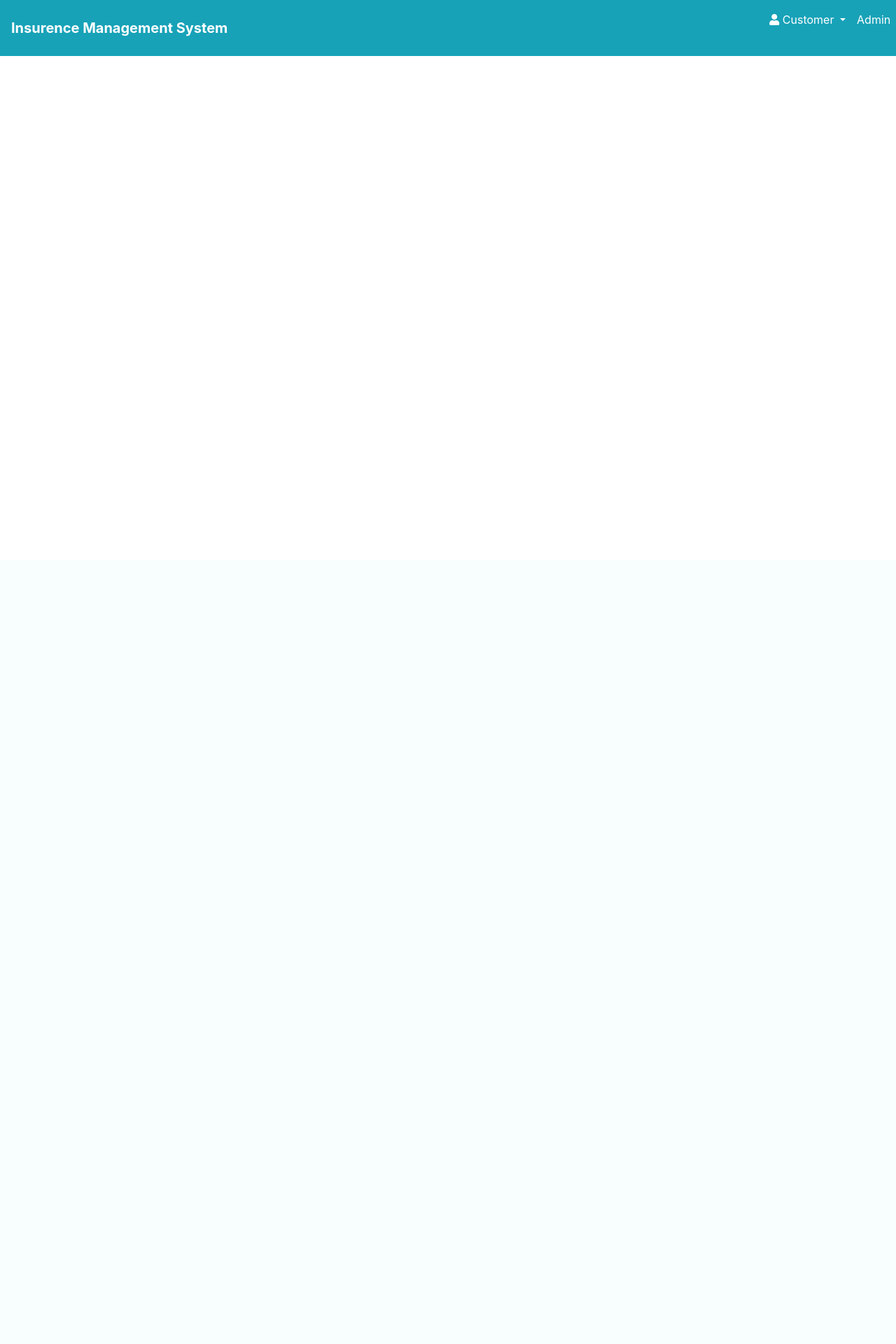
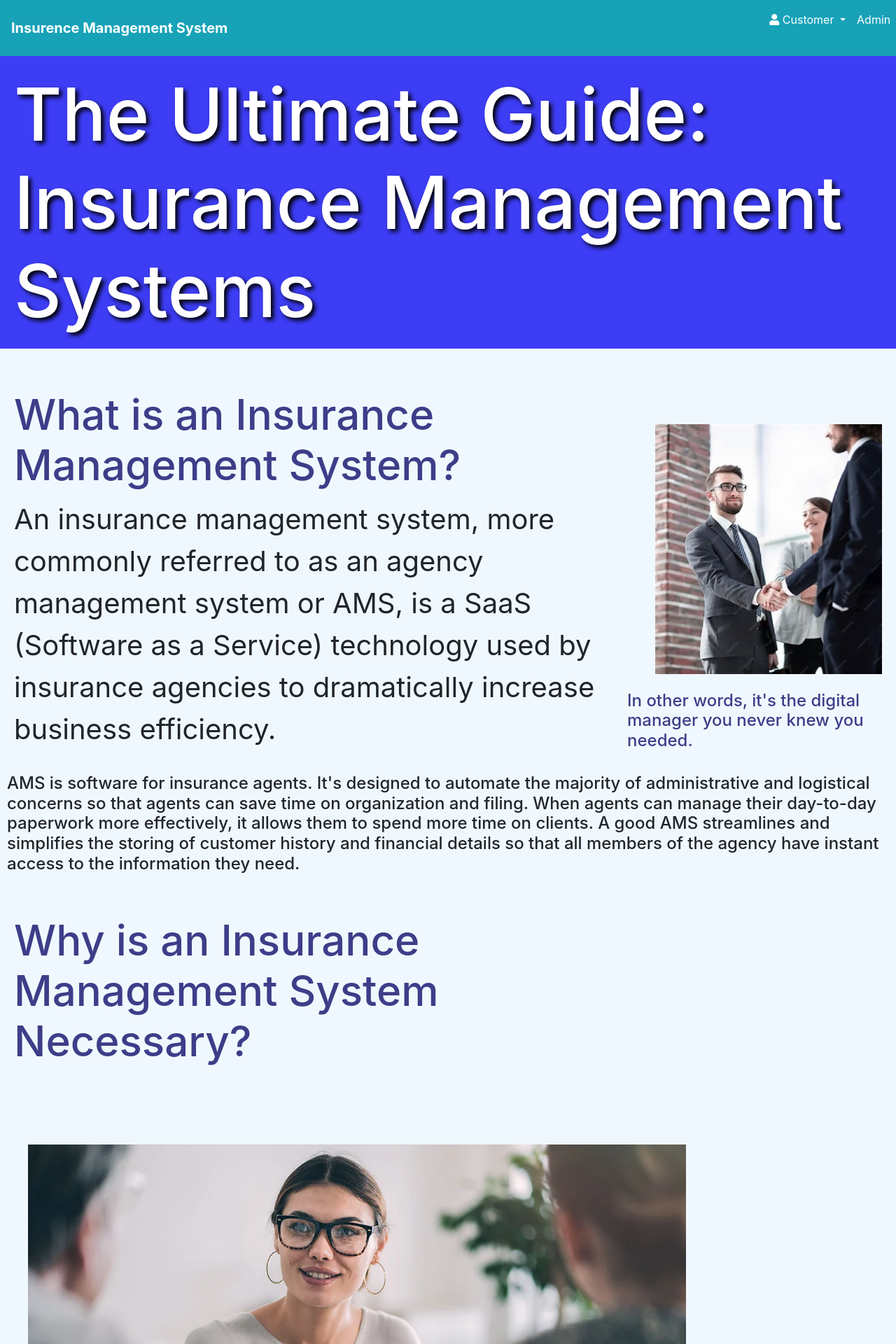
Before and after one commit to Shivang309/Insurance_Management_System, a Django app: page / in a window 1280 px wide; the page is wider, and only the part inside the window is pictured. Shown: the top 1920 px of that part at 70% size. Before the commit the page ends 80 px from the top of that part, so only its background shows below. Run offline with Django 5.2, Linux system fonts and the light colour scheme.

Commit message:
second commit

```diff
--- /dev/null
+++ b/Insurance_Management/Insurance/static/CSS/LockPage.css
@@ -0,0 +1,28 @@
+#head h1{
+    font-size: 105px;
+    background-color: rgb(61, 61, 246);
+    color: rgb(255, 255, 255);
+    padding: 20px;
+    color: white;
+    text-shadow: 4px 4px 6px #000000;
+}
+.LockPage h2{
+    padding: 4px;
+    color: rgb(61, 61, 137);
+    font-size: 60px;
+    padding-top: 50px;
+    width: 70%;
+    float: left;
+    padding-left: 20px;
+}
+.LockPage p{
+    width: 70%;
+    float: left;
+    padding-left: 20px;
+}
+.LockPage img{
+    padding-left: 40px;
+    width: 30%;
+    padding-top: 100px;
+    padding-right: 20px;
+}
--- a/Insurance_Management/Insurance/templates/home_page.html
+++ b/Insurance_Management/Insurance/templates/home_page.html
@@ -1 +1,29 @@
 {% include 'header.html' %}
+<!DOCTYPE html>
+<html lang="en">
+<head>
+    <meta charset="UTF-8">
+    <meta name="viewport" content="width=device-width, initial-scale=1.0">
+    <title>Insurance Management</title>
+    <link rel="stylesheet" href="./static/CSS/LockPage.css">
+</head>
+<body style="background-color: aliceblue;">
+    <div class="LockPage" id="head">
+        <h1>The Ultimate Guide: Insurance Management Systems</h1>
+
+        <h2>What is an Insurance Management System?</h2>
+        <p style="font-size: 40px;">An insurance management system, more commonly referred to as an agency management system or AMS,  is a SaaS (Software as a Service) technology used by insurance agencies to dramatically increase business efficiency. </p>
+        <img src="static/Images/hand_shaking.jpg" alt="">
+        <h4 class="p-4" style="color: rgb(61, 61, 137);;">In other words, it's the digital manager you never knew you needed.</h4>
+        <h4 style="padding-left: 10px;">AMS is software for insurance agents. It's designed to automate the majority of administrative and logistical concerns so that agents can save time on organization and filing. When agents can manage their day-to-day paperwork more effectively, it allows them to spend more time on clients. A good AMS streamlines and simplifies the storing of customer history and financial details so that all members of the agency have instant access to the information they need. </h4>
+        <h2>Why is an Insurance Management System Necessary?</h2>
+        <img style="width: 1000px; padding-top: -10px;" src="static/Images/discussing.jpg" alt="">
+        <h4 style="padding: 50px 50px 20px;">It’s impossible to know if you’re following crucial policies when your information isn’t organized, and the consequences can be costly. Insurance management systems are vital to <strong style="color: rgb(236, 236, 116);">maintaining insurance agency compliance</strong> in agencies of all sizes. Meticulous record-keeping and automated alerts ensure you are aligned with local and federal regulations.</h4>
+        <h4 style="padding:50px 50px ;"><strong style="color: rgb(236, 236, 116);">Insurance industry regulations </strong>are dictated state-by-state through individual state insurance departments which classify insurance regulation as a public interest activity. These state regulations allow insurance providers to make more specialized decisions on behalf of local clients but can cause problems when agencies expand to multiple states. Using an AMS allows you to classify clients by location and ensures your agency is following appropriate protocols.</h4>
+    </div>
+    <p style="padding-left: 400px;"><strong>{Taking Reference from nasasoft.com}</strong></p>
+
+
+
+</body>
+</html>
```
Also changed, not shown: Insurance_Management/Insurance/templates/Customer_login.html (+6 -6 lines), Insurance_Management/Insurance/static/Images/discussing.jpg (added), Insurance_Management/Insurance/static/Images/hand_shaking.jpg (added), Insurance_Management/Insurance/static/Images/why_necessary.jpg (added), Insurance_Management/db.sqlite3.
